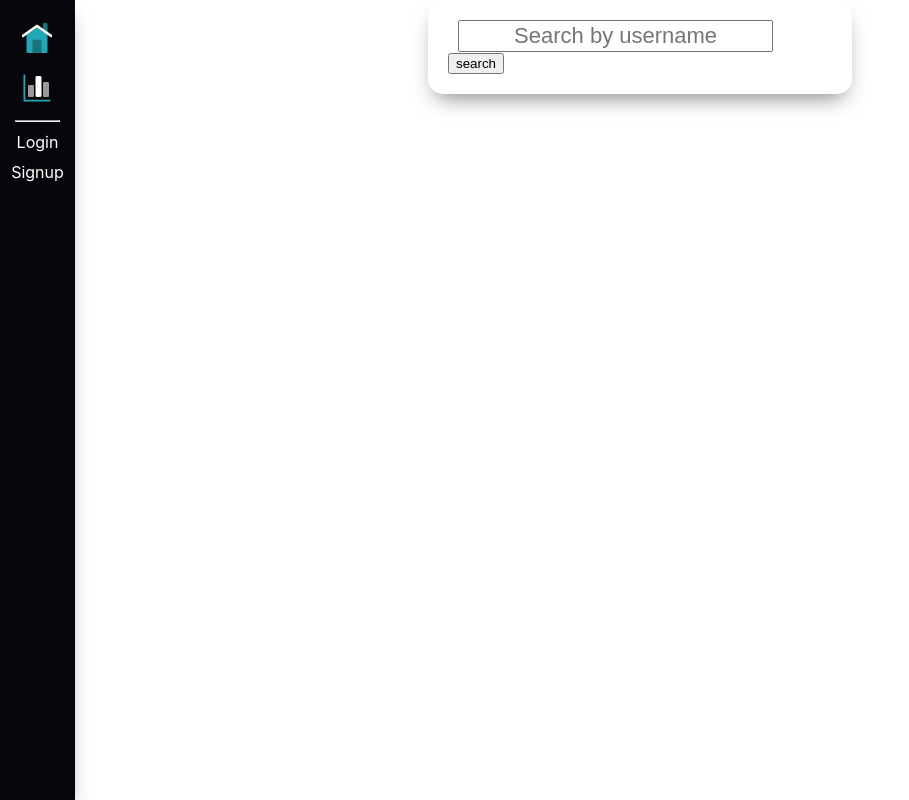
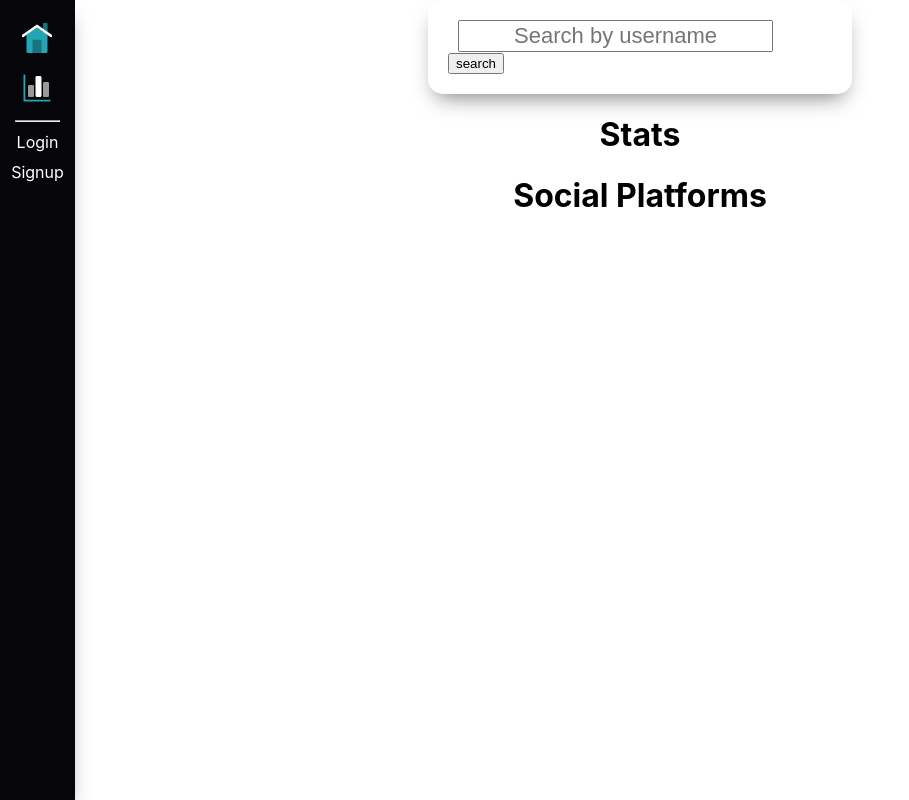
Before and after one commit to AnthonyTB/trackr, a React (Create React App) app in the folder client/: page /Dashboard in a window 1280 px wide. Shown: the whole page, without its empty margins (0-909 px from the left). Built offline with nearby package versions, Linux system fonts and the light colour scheme; a web font is replaced by a local one.

Commit message:
worked on search component

```diff
--- a/client/src/Components/DashPlatforms/DashPlatforms.js
+++ b/client/src/Components/DashPlatforms/DashPlatforms.js
@@ -2,7 +2,11 @@ import React from 'react';
 import './DashPlatforms.css';
 
 function DashPlatforms() {
-  return <div className='DashPlatforms'></div>;
+  return (
+    <div className='DashPlatforms'>
+      <h1>Social Platforms</h1>
+    </div>
+  );
 }
 
 export default DashPlatforms;
--- a/client/src/Components/DashStats/DashStats.js
+++ b/client/src/Components/DashStats/DashStats.js
@@ -2,7 +2,11 @@ import React from 'react';
 import './DashStats.css';
 
 function DashStats() {
-  return <div className='DashStats'></div>;
+  return (
+    <div className='DashStats'>
+      <h1>Stats</h1>
+    </div>
+  );
 }
 
 export default DashStats;
```
